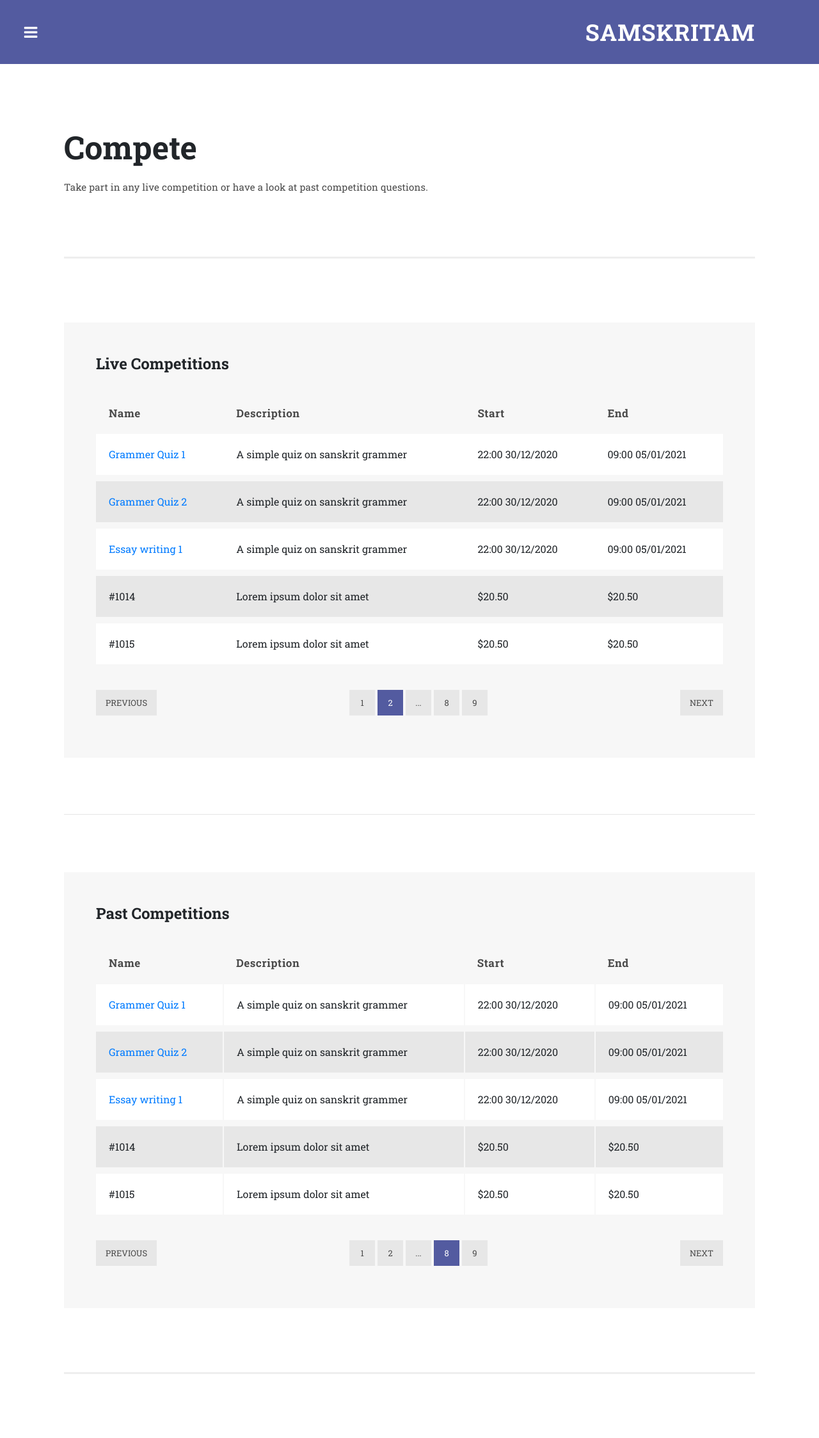
After one commit to Jitu-32/Samskritam, a Django app: page /compete/ in a window 1280 px wide. The commit adds this page. Shown: the whole page at 64% size. Run offline with Django 3.2, Linux system fonts and the light colour scheme; some libraries are stand-ins or nearby versions.

Commit message:
Competitions landing page done

```diff
--- a/main/urls.py
+++ b/main/urls.py
@@ -5,5 +5,6 @@ from django.shortcuts import render, redirect
 urlpatterns = [
 
 	path('',views.home,name="home"),
+	path('compete/',views.compete,name="compete"),
 
 ]
--- a/main/views.py
+++ b/main/views.py
@@ -5,3 +5,8 @@ from .models import *
 def home(request):
 
 	return render(request,'main/home.html')
+
+
+def compete(request):
+
+	return render(request,'main/compete.html')
--- a/templates/main/base.html
+++ b/templates/main/base.html
@@ -10,7 +10,7 @@
     <meta name="author" content="">
     <link href="https://fonts.googleapis.com/css?family=Roboto:100,300,400,500,700" rel="stylesheet">
 
-    <title>Ramayana - Free Bootstrap 4 CSS Template</title>
+    <title>Samskritam</title>
 
     <!-- Bootstrap core CSS -->
     <link href="{% static 'main/vendor/bootstrap/css/bootstrap.min.css' %}" rel="stylesheet">
@@ -39,7 +39,7 @@ https://templatemo.com/tm-529-ramayana
             <!-- Header -->
             <header id="header">
               <div class="logo">
-                <a href="index.html">Ramayana</a>
+                <a href="{% url 'home' %}">Samskritam</a>
               </div>
             </header>
 
@@ -72,25 +72,24 @@ https://templatemo.com/tm-529-ramayana
             <nav id="menu">
               <ul>
                 <li><a href="{% url 'home' %}">Home</a></li>
-                <li><a href="#">Play</a></li>
-                <li><a href="#">Learn</a></li>
                 <li>
-                  <span class="opener">Teach</span>
+                  <span class="opener">Play</span>
+                  <ul>
+                    <li><a href="#">First Sub Menu</a></li>
+                    <li><a href="#">Second Sub Menu</a></li>
+                    <li><a href="#">Third Sub Menu</a></li>
+                  </ul>
+                </li><li>
+                  <span class="opener">Learn</span>
                   <ul>
                     <li><a href="#">First Sub Menu</a></li>
                     <li><a href="#">Second Sub Menu</a></li>
                     <li><a href="#">Third Sub Menu</a></li>
                   </ul>
                 </li>
-                <li>
-                  <span class="opener">Dropdown Two</span>
-                  <ul>
-                    <li><a href="#">Sub Menu #1</a></li>
-                    <li><a href="#">Sub Menu #2</a></li>
-                    <li><a href="#">Sub Menu #3</a></li>
-                  </ul>
-                </li>
-                <li><a href="https://www.google.com">External Link</a></li>
+                <li><a href="{% url 'compete' %}">Compete</a></li>
+                <li><a href="#">Classes</a></li>
+                <li><a href="#">About Us</a></li>
               </ul>
             </nav>
 
@@ -123,7 +122,7 @@ https://templatemo.com/tm-529-ramayana
 
             <!-- Footer -->
             <footer id="footer">
-              <p class="copyright">Copyright &copy; 2019 Company Name
+              <p class="copyright">Copyright &copy; 2021 Samskritam
               <br>Designed by <a rel="nofollow" href="https://www.facebook.com/templatemo">Template Mo</a></p>
             </footer>
 
--- /dev/null
+++ b/templates/main/compete.html
@@ -0,0 +1,155 @@
+{%extends "main/base.html"%}
+{% load static %}
+
+{% block content %}
+
+            <!-- Banner -->
+            <div class="page-heading">
+              <div class="container-fluid">
+                <div class="row">
+                  <div class="col-md-12">
+                    <h1 style="font-size: 50px;">Compete</h1>
+                    <p>Take part in any live competition or have a look at past competition questions.</p>
+                  </div>
+                </div>
+              </div>
+            </div>
+
+            <!-- Services -->
+            <section class="tables">
+              <div class="container-fluid">
+                <div class="row">
+                  <div class="col-md-12">
+
+                    <div class="default-table">
+
+                      <div class="section-heading">
+                        <h2>Live Competitions</h2>
+                      </div>
+
+                      <table>
+                        <thead>
+                          <tr>
+                            <th>Name</th>
+                            <th>Description</th>
+                            <th>Start</th>
+                            <th>End</th>
+                          </tr>
+                        </thead>
+                        <tbody>
+                          <tr>
+                            <td><a href="#">Grammer Quiz 1</a></td>
+                            <td>A simple quiz on sanskrit grammer</td>
+                            <td>22:00 30/12/2020</td>
+                            <td>09:00 05/01/2021</td>
+                          </tr>
+                          <tr>
+                            <td><a href="#">Grammer Quiz 2</a></td>
+                            <td>A simple quiz on sanskrit grammer</td>
+                            <td>22:00 30/12/2020</td>
+                            <td>09:00 05/01/2021</td>
+                          </tr>
+                          <tr>
+                            <td><a href="#">Essay writing 1</a></td>
+                            <td>A simple quiz on sanskrit grammer</td>
+                            <td>22:00 30/12/2020</td>
+                            <td>09:00 05/01/2021</td>
+                          </tr>
+                          <tr>
+                            <td>#1014</td>
+                            <td>Lorem ipsum dolor sit amet</td>
+                            <td>$20.50</td>
+                            <td>$20.50</td>
+                          </tr>
+                          <tr>
+                            <td>#1015</td>
+                            <td>Lorem ipsum dolor sit amet</td>
+                            <td>$20.50</td>
+                            <td>$20.50</td>
+                          </tr>
+                        </tbody>
+                      </table>
+                      <ul class="table-pagination">
+                        <li><a href="#">Previous</a></li>
+                        <li><a href="#">1</a></li>
+                        <li class="active"><a href="#">2</a></li>
+                        <li><a href="#">...</a></li>
+                        <li><a href="#">8</a></li>
+                        <li><a href="#">9</a></li>
+                        <li><a href="#">Next</a></li>
+                      </ul>
+                    </div>
+
+                    <br><br><br>
+                    <hr>
+                    <br>
+
+                    <div class="alternate-table">
+
+                      <div class="section-heading">
+                        <h2>Past Competitions</h2>
+                      </div>
+
+                      <table>
+                        <thead>
+                          <tr>
+                            <th>Name</th>
+                            <th>Description</th>
+                            <th>Start</th>
+                            <th>End</th>
+                          </tr>
+                        </thead>
+                        <tbody>
+                          <tr>
+                            <td><a href="#">Grammer Quiz 1</a></td>
+                            <td>A simple quiz on sanskrit grammer</td>
+                            <td>22:00 30/12/2020</td>
+                            <td>09:00 05/01/2021</td>
+                          </tr>
+                          <tr>
+                            <td><a href="#">Grammer Quiz 2</a></td>
+                            <td>A simple quiz on sanskrit grammer</td>
+                            <td>22:00 30/12/2020</td>
+                            <td>09:00 05/01/2021</td>
+                          </tr>
+                          <tr>
+                            <td><a href="#">Essay writing 1</a></td>
+                            <td>A simple quiz on sanskrit grammer</td>
+                            <td>22:00 30/12/2020</td>
+                            <td>09:00 05/01/2021</td>
+                          </tr>
+                          <tr>
+                            <td>#1014</td>
+                            <td>Lorem ipsum dolor sit amet</td>
+                            <td>$20.50</td>
+                            <td>$20.50</td>
+                          </tr>
+                          <tr>
+                            <td>#1015</td>
+                            <td>Lorem ipsum dolor sit amet</td>
+                            <td>$20.50</td>
+                            <td>$20.50</td>
+                          </tr>
+                        </tbody>
+                      </table>
+                      <ul class="table-pagination">
+                        <li><a href="#">Previous</a></li>
+                        <li><a href="#">1</a></li>
+                        <li><a href="#">2</a></li>
+                        <li><a href="#">...</a></li>
+                        <li class="active"><a href="#">8</a></li>
+                        <li><a href="#">9</a></li>
+                        <li><a href="#">Next</a></li>
+                      </ul>
+                    </div>
+                  </div>
+                </div>
+              </div>
+            </section>
+
+            <!-- Top Image -->
+
+
+
+
+      {%endblock%}
```
Also changed, not shown: db.sqlite3, 2 other files.
